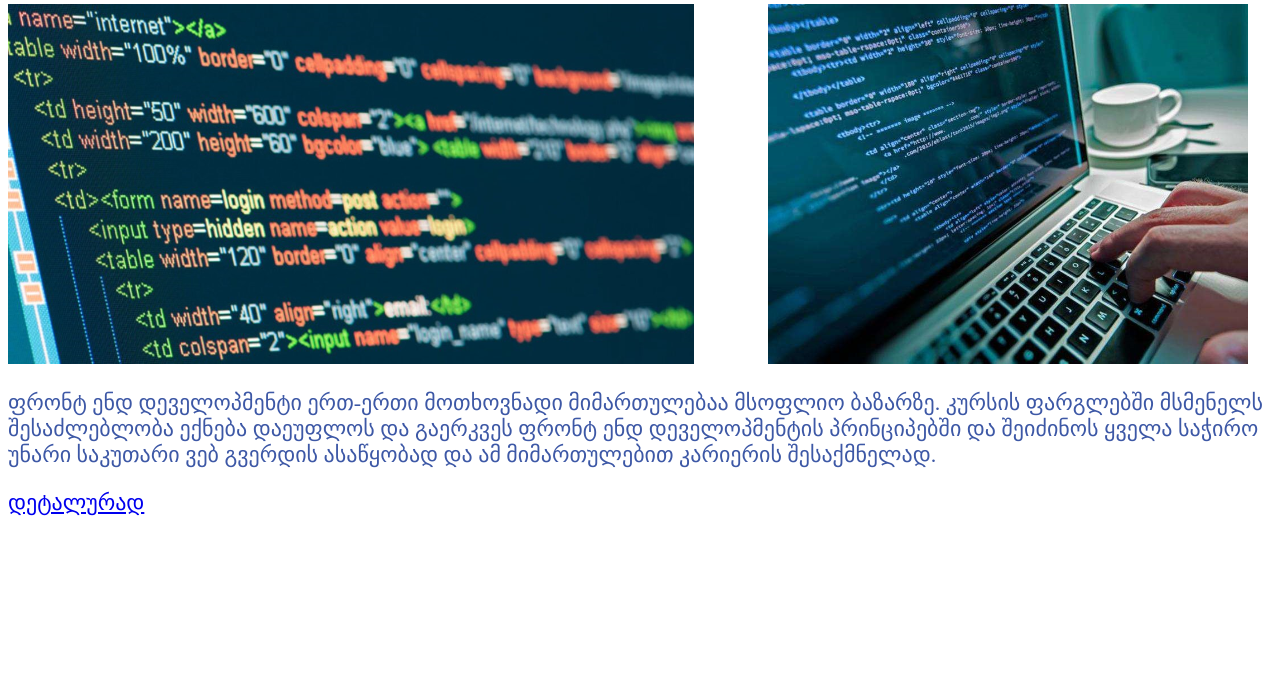
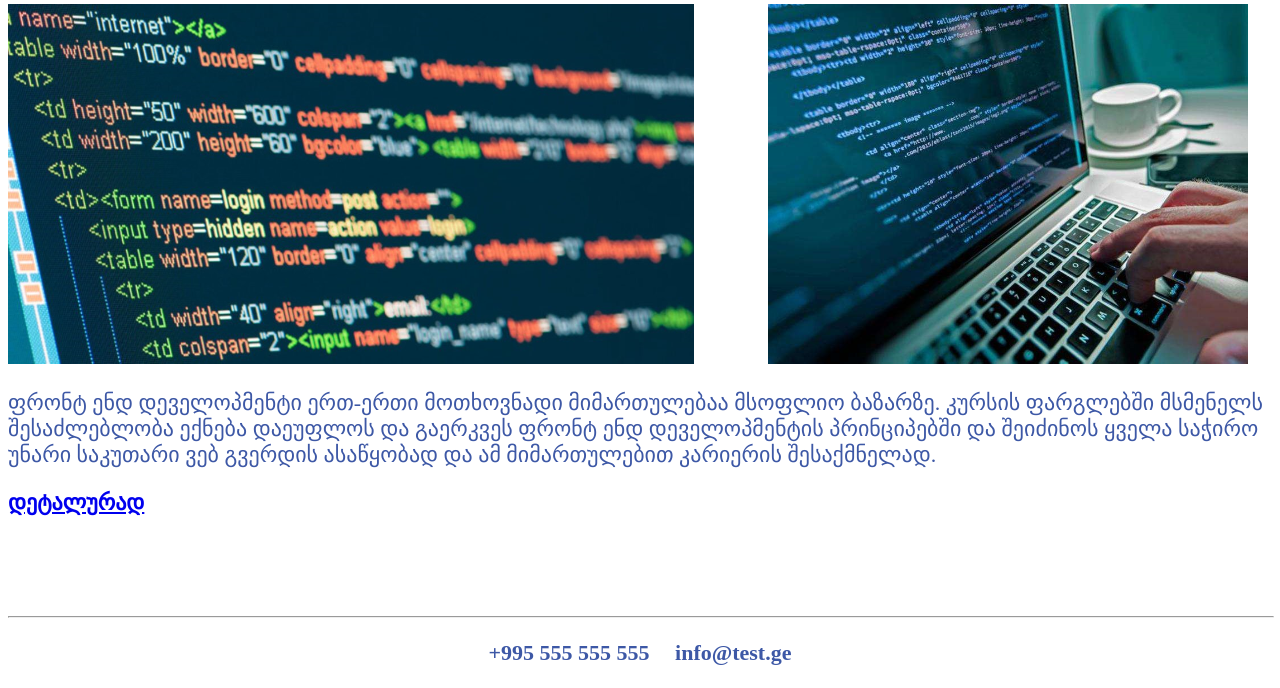
Before and after one commit to Giorgize/Homework4, a plain HTML site: page index.html in a window 1280 px wide. Shown: the part 226-914 px from the top of the page. Before the commit the page ends 800 px from the top, so only its background shows below. Drawn offline with Linux system fonts and the light colour scheme.

Commit message:
added footer

```diff
--- a/CSS/style.css
+++ b/CSS/style.css
@@ -30,3 +30,17 @@ p{
 .img2{
 	margin-left: 70px
 }
+hr{
+	color: #707070;
+	margin-top:100px
+}
+a{
+	font-weight: bold;
+}
+.wrapper{
+	text-align: center;
+	font-weight: bold;
+}
+.info{
+	margin-left:20px
+}
--- a/index.html
+++ b/index.html
@@ -17,8 +17,11 @@
     		<img src="images/1.png">
     		<img class="img2" src="images/2.png">
     	</div>
-    	<p>ფრონტ ენდ დეველოპმენტი ერთ-ერთი მოთხოვნადი მიმართულებაა მსოფლიო ბაზარზე. კურსის ფარგლებში მსმენელს შესაძლებლობა ექნება დაეუფლოს და გაერკვეს ფრონტ ენდ დეველოპმენტის პრინციპებში და შეიძინოს ყველა საჭირო უნარი საკუთარი ვებ გვერდის ასაწყობად და ამ მიმართულებით კარიერის შესაქმნელად.</p>
-    	<p> <a href="https://smartacademy.ge/">დეტალურად</a></p>
-
+    	    <p>ფრონტ ენდ დეველოპმენტი ერთ-ერთი მოთხოვნადი მიმართულებაა მსოფლიო ბაზარზე. კურსის ფარგლებში მსმენელს შესაძლებლობა ექნება დაეუფლოს და გაერკვეს ფრონტ ენდ დეველოპმენტის პრინციპებში და შეიძინოს ყველა საჭირო უნარი საკუთარი ვებ გვერდის ასაწყობად და ამ მიმართულებით კარიერის შესაქმნელად.</p>
+    	    <p> <a href="https://smartacademy.ge/">დეტალურად</a></p>
+    	  <hr width="100%">
+    	<div class="wrapper">
+    		<p>+995 555 555 555 <span class="info">info@test.ge</span></p>
+    	</div>
 </body>
 </html>
```
